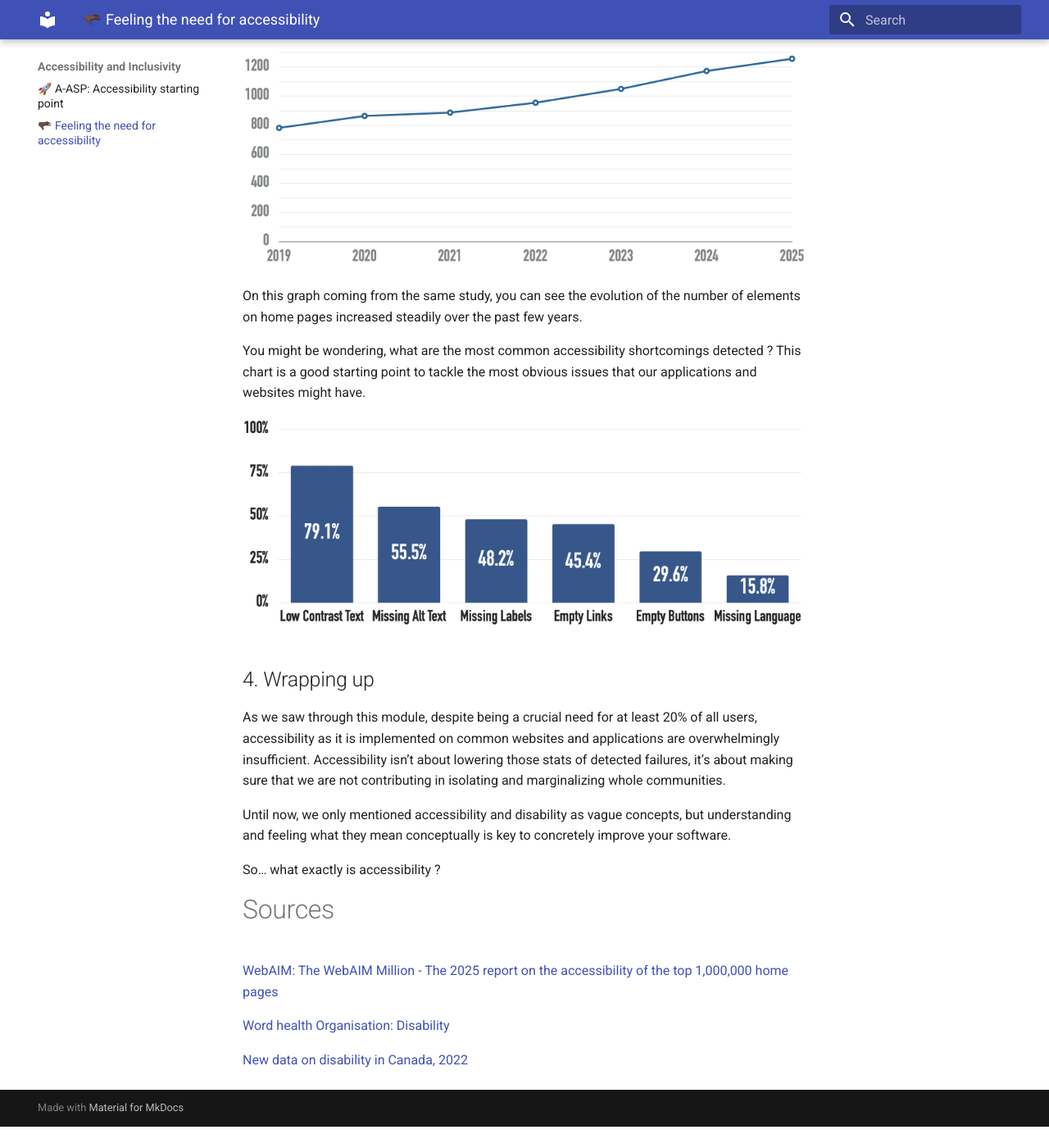
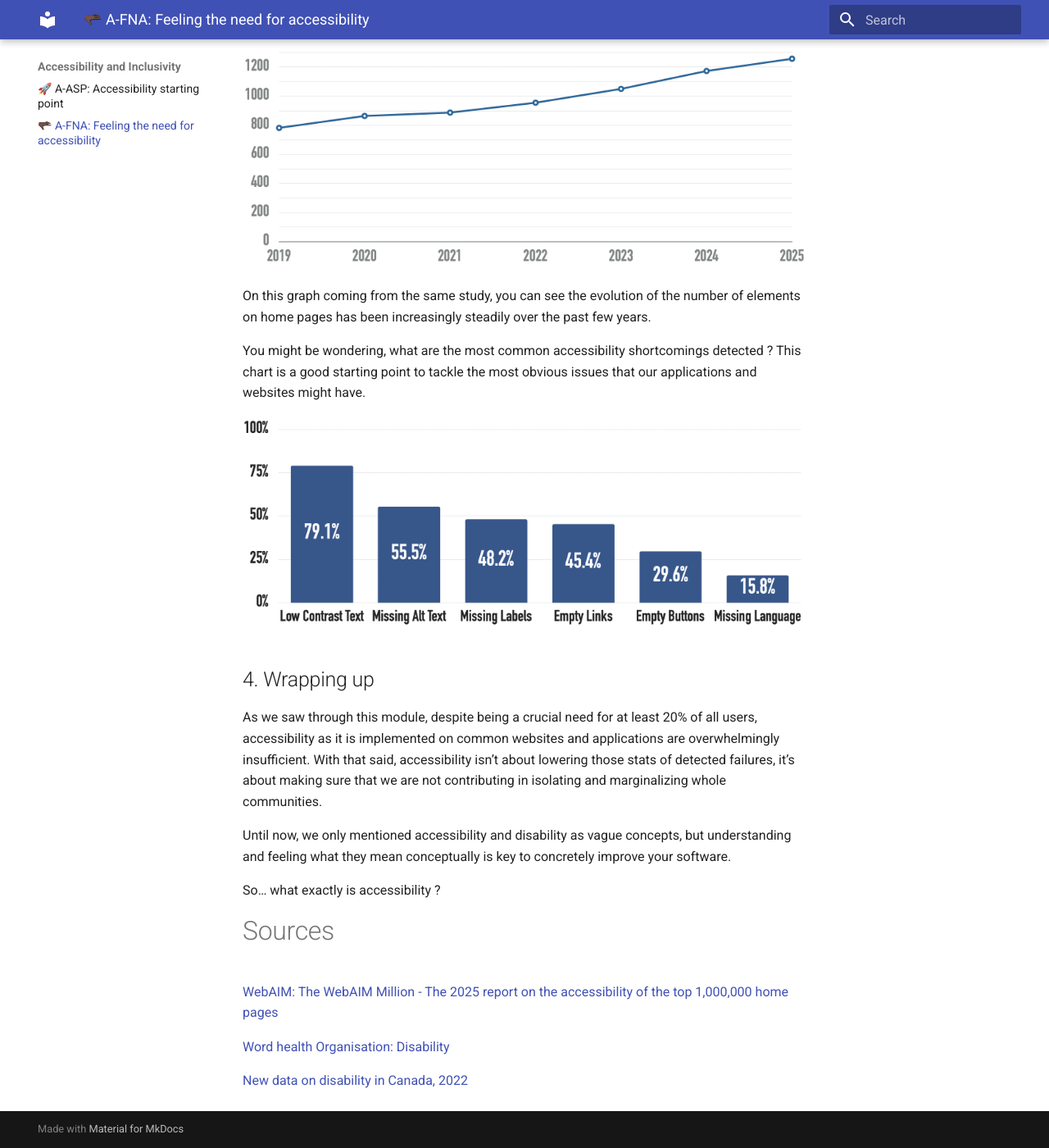
Before and after one commit to savoirfairelinux/building-inclusive-open-source-software, an MkDocs documentation site: the page built from docs/A-FNA.md, in a window 1280 px wide and 1400 px high, scrolled down 2049 px. Shown: the whole window at 82% size. Built offline with MkDocs 1.6.1 and Material for MkDocs 9.7.7, drawn with Linux system fonts in a browser that asks for light colours; before the commit the page ends 3423 px from its top, so only the background shows below that; some of the changed text lies outside the part shown.

Commit message:
A-FNA: small fixs
Small grammar fixs and folder structure for the ressources

```diff
--- a/docs/A-FNA.md
+++ b/docs/A-FNA.md
@@ -1,16 +1,16 @@
-# 🫳🏿 Feeling the need for accessibility
+# 🫳🏿 A-FNA: Feeling the need for accessibility
 
 >Sometimes, understanding a concept is not enough. Feeling the need for accessibility and the impacts of ableism will make it easier for trainees to engage.
 
-**⛳️ Section** : A. What is accessibility ?
+**⛳️ Section**: A. What is accessibility ?
 
-**👥 Audience** : Everyone
+**👥 Audience**: Everyone
 
 **⏱️ ️Duration**: 15'
 
-**📚 Prerequisites** : A1: Accessibility starting point
+**📚 Prerequisites**: A-ASP: Accessibility starting point
 
-**📖 Is a prerequisite to** : Accessibility, inclusion & exclusion
+**📖 Is a prerequisite to**: Accessibility, inclusion & exclusion
 
 ---
 
@@ -34,32 +34,32 @@
 
 They must then try to execute a task like changing a specific setting or writing a message to a contact, without seeing the app nor using a mouse. At the end of this small workshop, they are invited to debrief on how they felt and what the main blockers were.
 
->On an application that recently had strong accessibility improvements, this experience can me made twice : firstly with the now fairly accessible version and then with the old one.
+>On an application that recently had strong accessibility improvements, this experience can me made twice: firstly with the now fairly accessible version and then with the old one.
 
 
 ## 3. The systemic failure of software accessibility
 
 This section will mainly be based on the the [WebAIM Million 2025 report on the accessibility of the top 1,000,000 home pages](https://webaim.org/projects/million/). It only includes web pages, but as we will see later, resources about the state of desktop and mobile accessibility are few. We can make the hypothesis that while not completely similar, both web pages and applications must be navigated with the same assistive technologies, and therefore share similar trends of evolution.
 
-[The WebAIM collective states that](https://webaim.org/projects/million/) “[a]**cross the one million home pages, 50,960,288 distinct accessibility errors were detected—an average of 51 errors per page”.**
+[The WebAIM collective states that](https://webaim.org/projects/million/) “**Across the one million home pages, 50,960,288 distinct accessibility errors were detected—an average of 51 errors per page”.**
 
 Their graph depict the evolution of the average number of detectable errors for home pages.  Failures typically include missing labels, low contrast text or missing alternative captions for images.
 
-![image.png](ressources/errorsPerPage.png)
+![image.png](ressources/A-WhatIsAccessibility/errorsPerPage.png)
 
 Home pages tend to get more and more complex. While some websites are getting more accessible, those who don’t tackle the issue tend to get even worse. Examples of greatly accessible websites are rare. Indeed, “**94.8% of home pages had detected [WCAG 2](https://webaim.org/standards/wcag/checklist) failures.”**
 
-![image.png](ressources/complexityWebPageGraph.png)
+![image.png](ressources/A-WhatIsAccessibility/complexityWebPageGraph.png)
 
-On this graph coming from the same study, you can see the evolution of the number of elements on home pages increased steadily over the past few years.
+On this graph coming from the same study, you can see the evolution of the number of elements on home pages has been increasingly steadily over the past few years.
 
 You might be wondering, what are the most common accessibility shortcomings detected ? This chart is a good starting point to tackle the most obvious issues that our applications and websites might have.
 
-![image.png](ressources/commonAccessibilityFailure.png)
+![image.png](ressources/A-WhatIsAccessibility/commonAccessibilityFailure.png)
 
 ## 4. Wrapping up
 
-As we saw through this module, despite being a crucial need for at least 20% of all users, accessibility as it is implemented on common websites and applications are overwhelmingly insufficient. Accessibility isn’t about lowering those stats of detected failures, it’s about making sure that we are not contributing in isolating and marginalizing whole communities.
+As we saw through this module, despite being a crucial need for at least 20% of all users, accessibility as it is implemented on common websites and applications are overwhelmingly insufficient. With that said, accessibility isn’t about lowering those stats of detected failures, it’s about making sure that we are not contributing in isolating and marginalizing whole communities.
 
 Until now, we only mentioned accessibility and disability as vague concepts, but understanding and feeling what they mean conceptually is key to concretely improve your software.
 
```
Also changed, not shown: other parts of docs/A-FNA.md (+1 -1 lines), docs/ressources/A-WhatIsAccessibility/commonAccessibilityFailure.png (renamed from docs/ressources/commonAccessibilityFailure.png), docs/ressources/A-WhatIsAccessibility/complexityWebPageGraph.png (renamed from docs/ressources/complexityWebPageGraph.png), docs/ressources/A-WhatIsAccessibility/errorsPerPage.png (renamed from docs/ressources/errorsPerPage.png).
